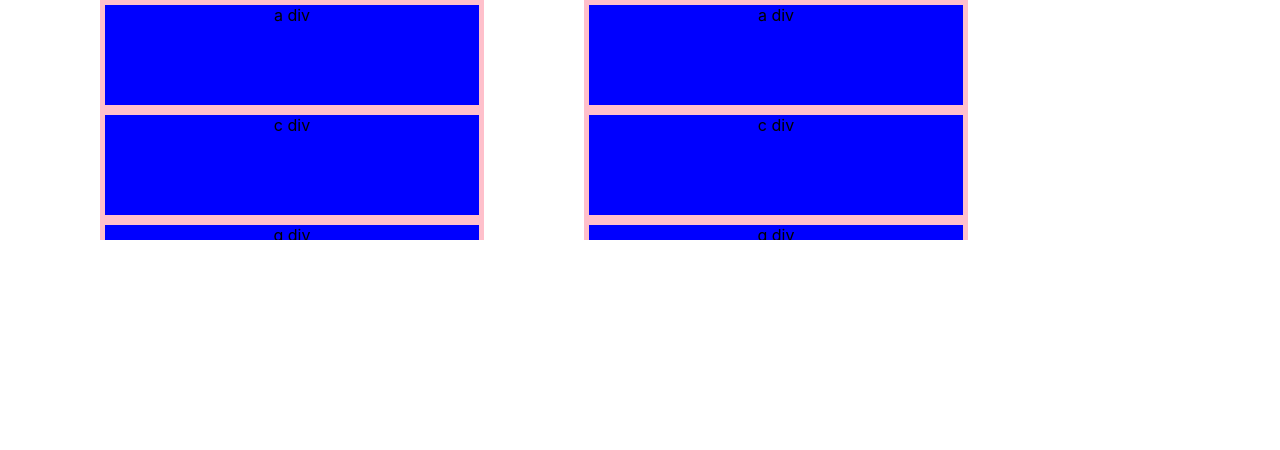
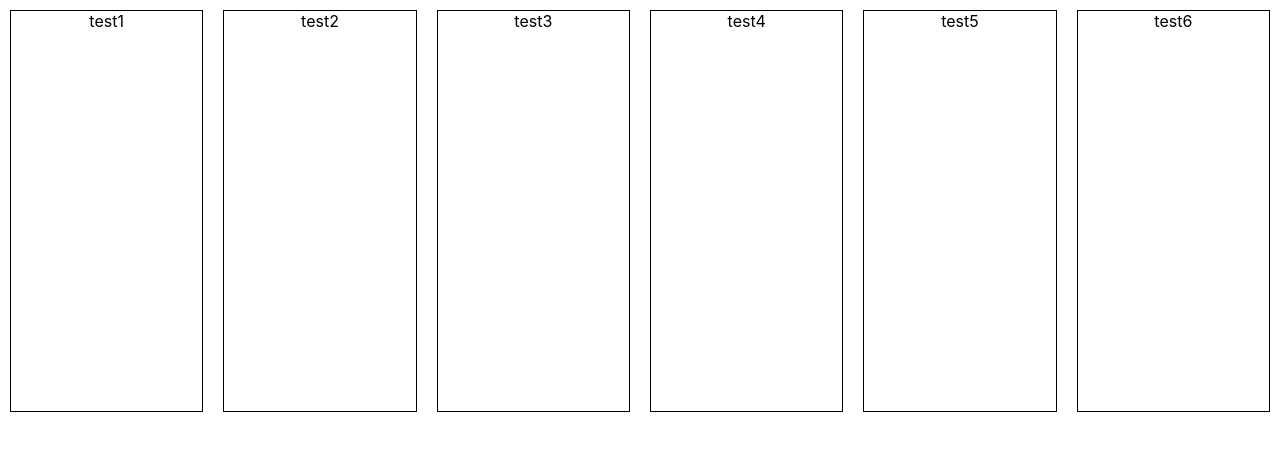
Before and after one commit to computer98400/HTML-CSS-JS-REACT, a React (Create React App) app in the folder seol/seolreact/: page / in a window 1280 px wide. Shown: the top 450 px of the page. Built offline with nearby package versions, Linux system fonts and the light colour scheme.

Commit message:
css readme 테스트

```diff
--- a/seol/seolreact/src/App.js
+++ b/seol/seolreact/src/App.js
@@ -13,6 +13,7 @@ import { Provider } from 'react-redux';
 import Team from './component/Team';
 import CreateTeam from './component/teamComponent/CreateTeam';
 import Flexcss from './component/Flexcss';
+import Mafia from './component/mafia/Mafia';
 // import ArrayTest from './component/ArrayTest';
 
 function App() {
@@ -64,7 +65,7 @@ function App() {
       {/* <Login /> */}
       {/* <CreateTeam /> */}
       {/* <ArrayTest/> */}
-      <Flexcss/>
+      <Mafia/>
       {/* <BrowserRouter>
         <TestRouter />
       </BrowserRouter> */}
--- /dev/null
+++ b/seol/seolreact/src/component/mafia/Mafia.js
@@ -0,0 +1,12 @@
+export default function Mafia() {
+    return (
+        <div style={{ display:'flex' }}>
+            <div style={{width: '400px', height: '400px', border:'1px solid black', margin: '10px'}}>test1</div>
+            <div  style={{width: '400px', height: '400px', border:'1px solid black', margin: '10px'}}>test2</div>
+            <div  style={{width: '400px', height: '400px', border:'1px solid black', margin: '10px'}}>test3</div>
+            <div  style={{width: '400px', height: '400px', border:'1px solid black', margin: '10px'}}>test4</div>
+            <div  style={{width: '400px', height: '400px', border:'1px solid black', margin: '10px'}}>test5</div>
+            <div  style={{width: '400px', height: '400px', border:'1px solid black', margin: '10px'}}>test6</div>
+        </div>
+    )
+}
```
Also changed, not shown: seol/seolreact/text.txt (added), 2 other files (tests, documents, lock files or other folders).
